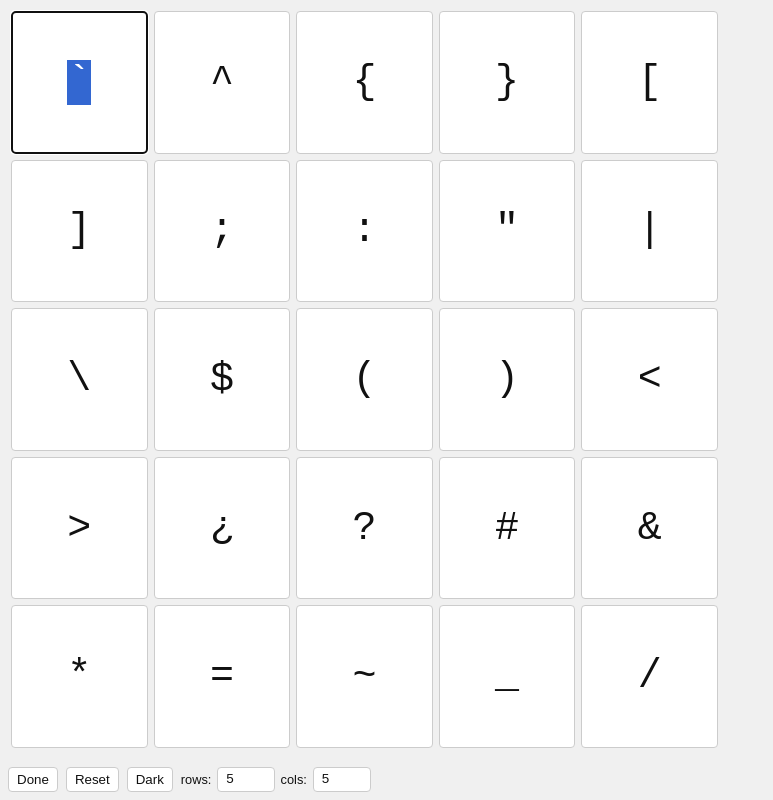
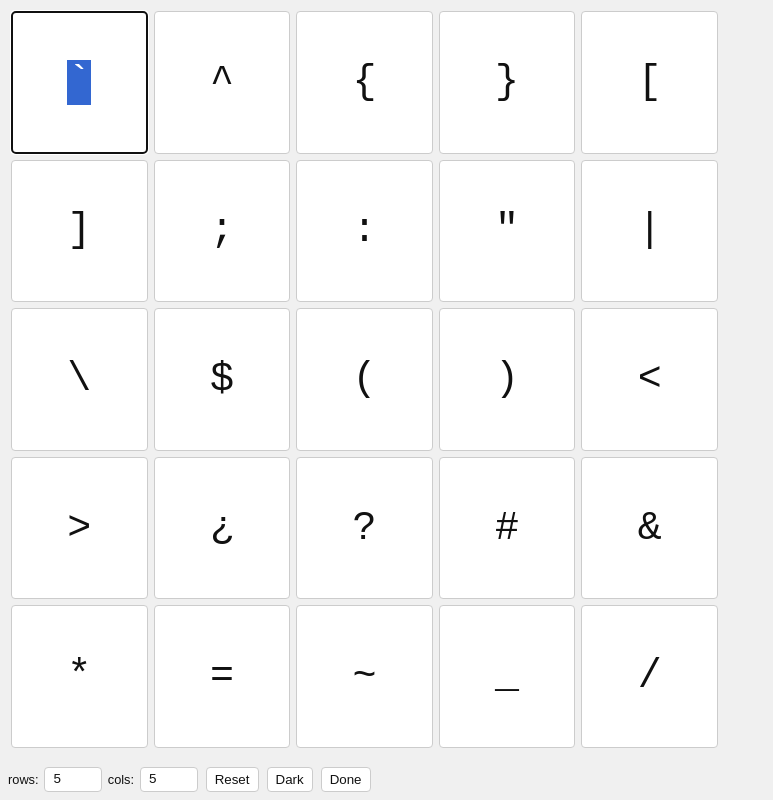
Before and after one commit to zmandel/copychars, a plain HTML site: page index.html in a window 1280 px wide. Both pictures are taken after a click on the button "⚙️". Shown: the whole page, without its empty margins (0-773 px from the left). Drawn offline with Linux system fonts and the light colour scheme.

Commit message:
Adjust configuration controls layout

```diff
--- a/index.html
+++ b/index.html
@@ -172,6 +172,14 @@
       display: inline-flex;
     }
 
+    .config-only {
+      display: none;
+    }
+
+    .config-mode .config-only {
+      display: inline-flex;
+    }
+
     #configureBtn,
     #resetBtn,
     #themeToggle {
@@ -223,15 +231,15 @@
     <tbody></tbody>
   </table>
   <div class="controls" id="controls">
-    <button id="configureBtn" type="button">⚙️</button>
-    <button id="resetBtn" type="button">Reset</button>
-    <button id="themeToggle" type="button" aria-pressed="false">Dark</button>
     <div class="column-config" id="columnConfig">
       <label for="rowInput">rows:</label>
       <input id="rowInput" type="number" min="1" max="20" inputmode="numeric" aria-label="Rows" style="width: 2.5rem;">
       <label for="columnInput">cols:</label>
       <input id="columnInput" type="number" min="1" max="20" inputmode="numeric" aria-label="Columns" style="width: 2.5rem;">
     </div>
+    <button id="resetBtn" class="config-only" type="button">Reset</button>
+    <button id="themeToggle" class="config-only" type="button" aria-pressed="false">Dark</button>
+    <button id="configureBtn" type="button">⚙️</button>
   </div>
 
   <div id="toast" class="toast"></div>
```
